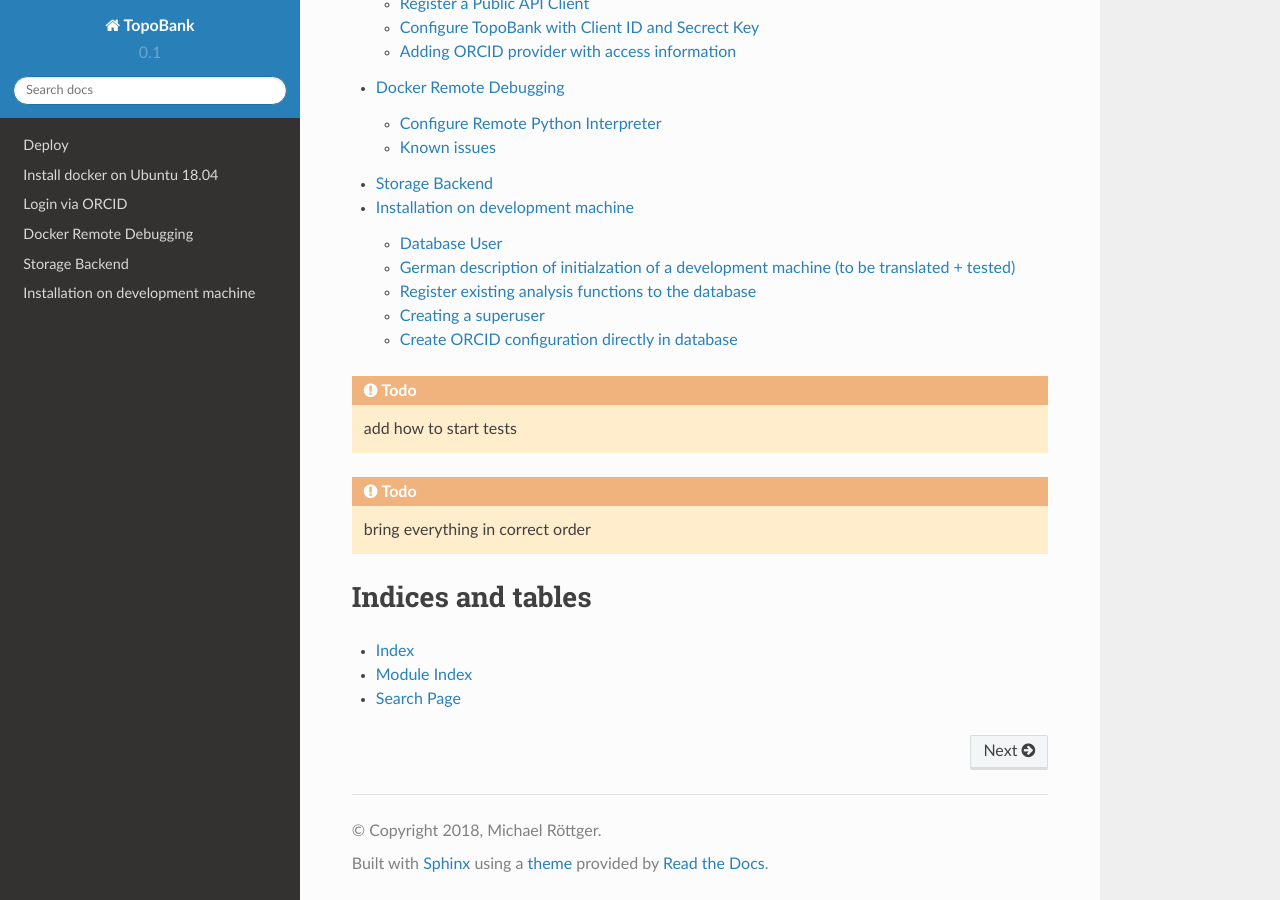
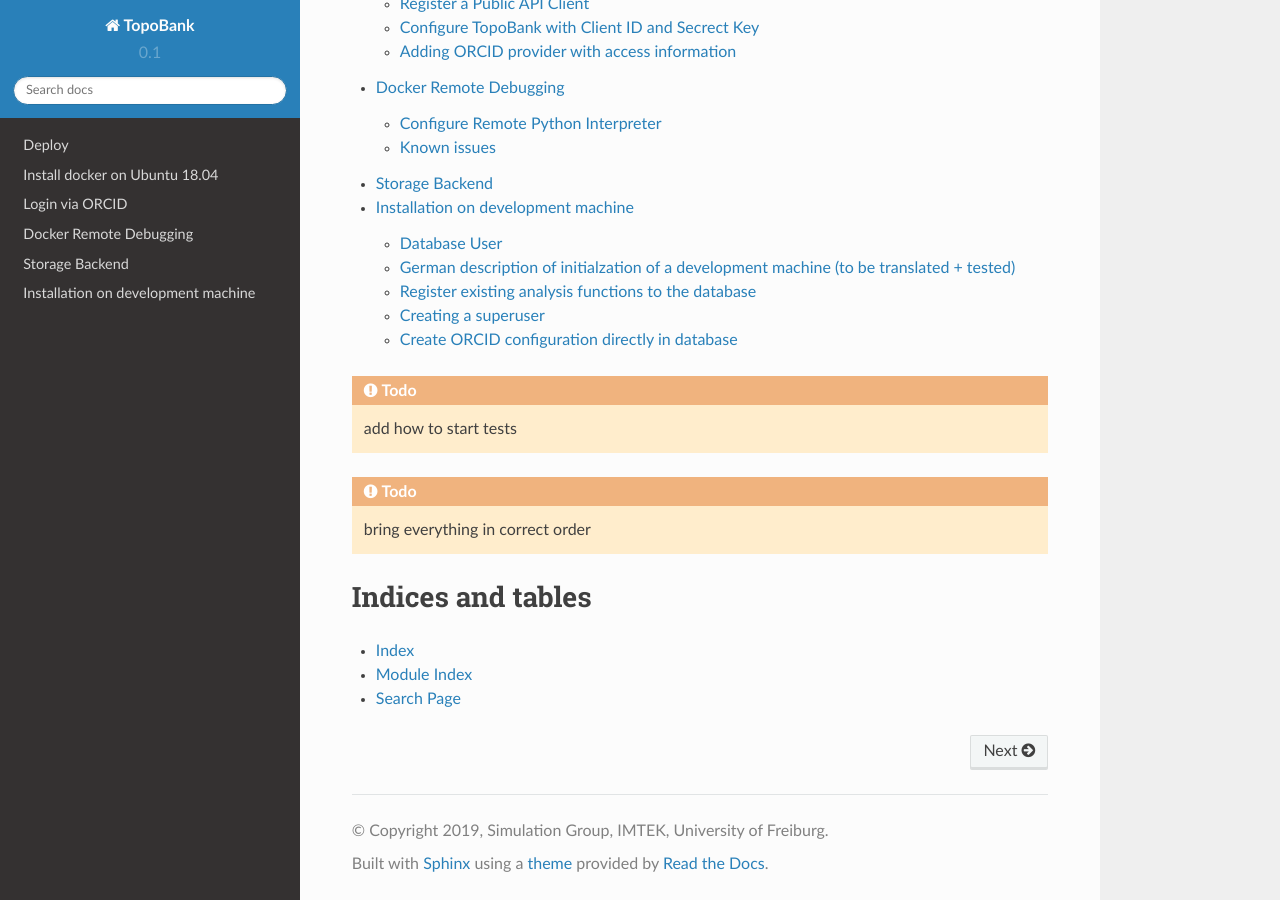
Before and after one commit to ContactEngineering/topobank, a Sphinx documentation site: the page built from docs/index.rst, in a window 1280 px wide and 900 px high, scrolled down 852 px. Built offline with Sphinx 7.4.7 and the Read the Docs theme 2.0.0, drawn with Linux system fonts in a browser that asks for light colours.

Commit message:
MAINT: Changed copyright information.

```diff
--- a/docs/conf.py
+++ b/docs/conf.py
@@ -40,7 +40,7 @@ master_doc = "index"
 
 # General information about the project.
 project = "TopoBank"
-copyright = """2018, Michael Röttger"""
+copyright = """2019, Simulation Group, IMTEK, University of Freiburg"""
 
 # The version info for the project you're documenting, acts as replacement for
 # |version| and |release|, also used in various other places throughout the
```
